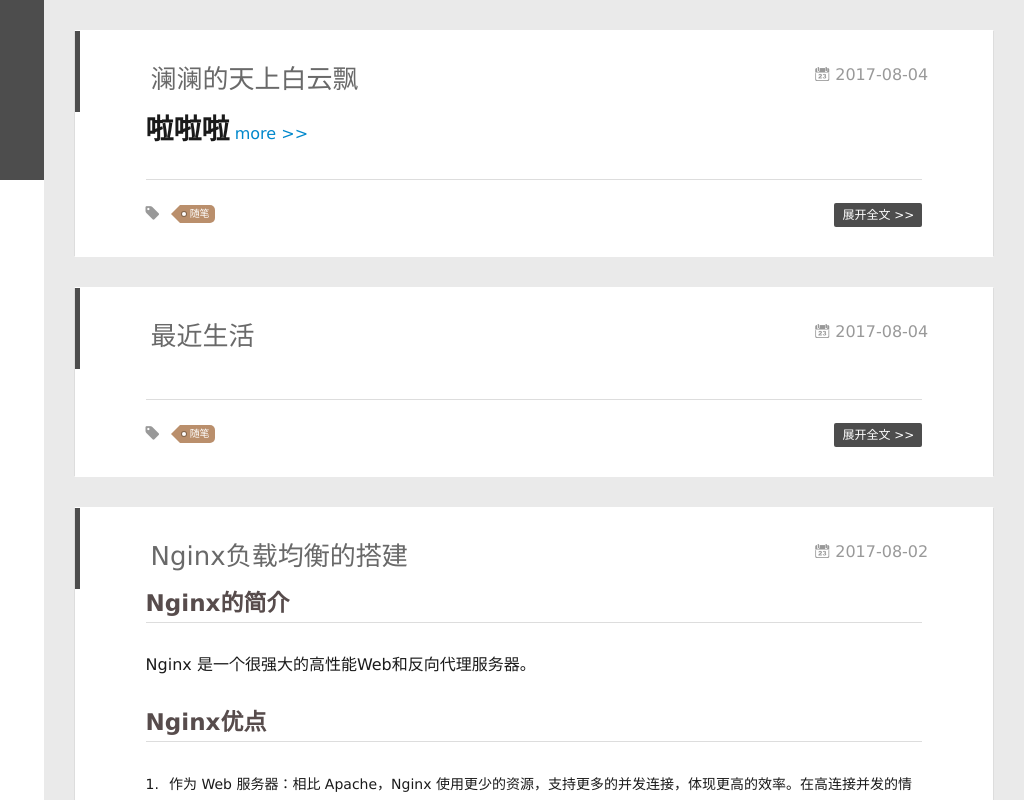
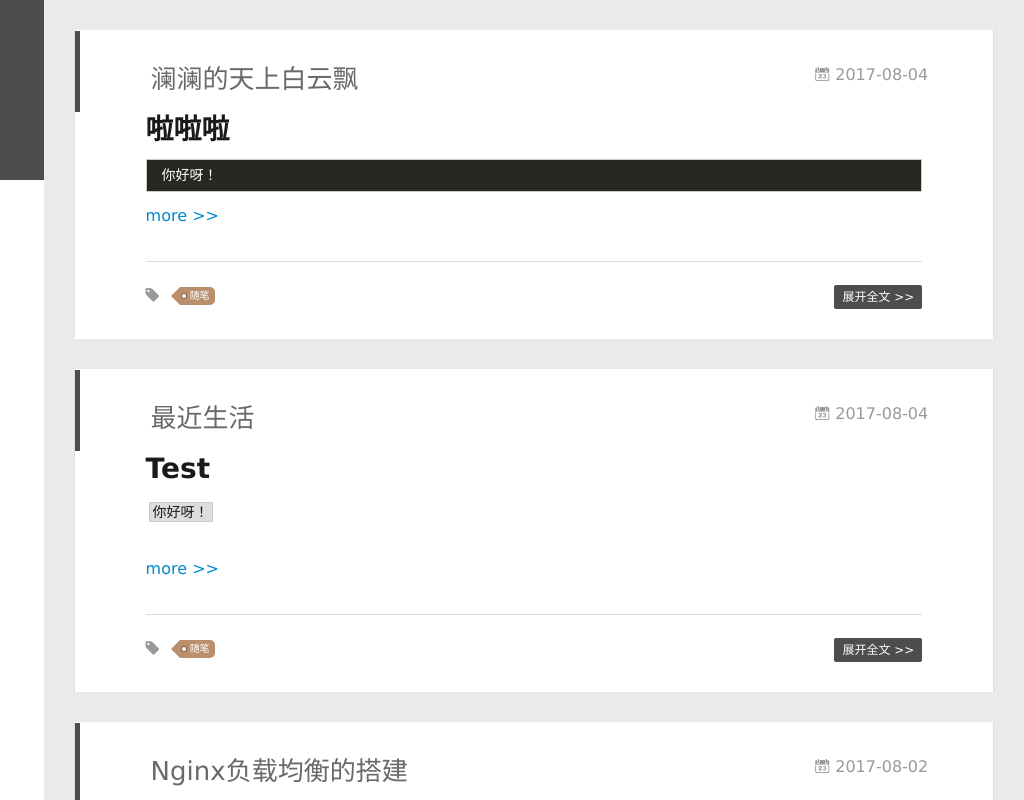
Before and after one commit to TomatoYan/TomatoYan.github.io, a plain HTML site: page index.html in a window 1280 px wide. Shown: the full height of the page, 256-1280 px from the left. Drawn offline with Linux system fonts and the light colour scheme; files that its build step writes are made by us from their sources; files whose address does not match are found by name.

Commit message:
Site updated: 2017-08-04 19:06:14

```diff
--- a/index.html
+++ b/index.html
@@ -183,7 +183,8 @@
 
     <div class="article-entry" itemprop="articleBody">
 
-        <h1 id="啦啦啦"><a href="#啦啦啦" class="headerlink" title="啦啦啦"></a>啦啦啦</h1>
+        <h1 id="啦啦啦"><a href="#啦啦啦" class="headerlink" title="啦啦啦"></a>啦啦啦</h1><pre><code>你好呀！
+</code></pre>
 
           <a class="article-more-a" href="/love/2017/08/04/澜澜的天上白云飘/#more">more >></a>
 
@@ -259,7 +260,9 @@
 
     <div class="article-entry" itemprop="articleBody">
 
-        <a id="more"></a>
+        <h1 id="Test"><a href="#Test" class="headerlink" title="Test"></a>Test</h1><p><code>你好呀！</code></p>
+
+          <a class="article-more-a" href="/love/2017/08/04/最近生活/#more">more >></a>
 
 
 
```
Also changed, not shown: 2017/08/04/最近生活/index.html (+7 -3 lines), 2017/08/04/澜澜的天上白云飘/index.html (+6 -5 lines).
